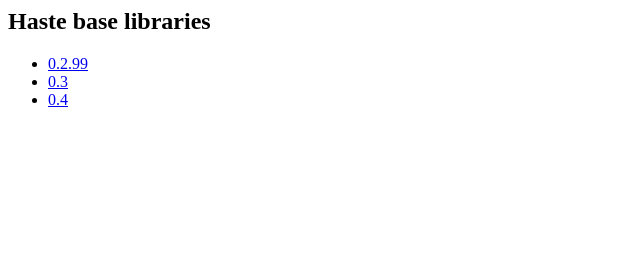
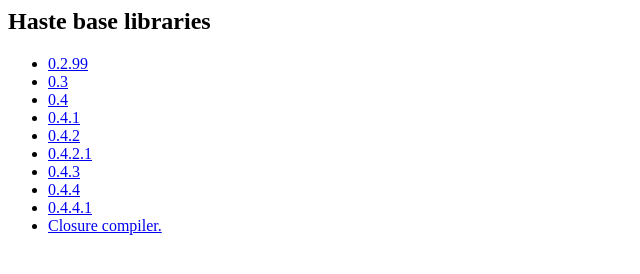
Before and after one commit to valderman/haste-libs, a plain HTML site: page index.html in a window 1280 px wide. Shown: the whole page, without its empty margins (0-640 px from the left). Drawn offline with Linux system fonts and the light colour scheme.

Commit message:
Update index.html.

```diff
--- a/index.html
+++ b/index.html
@@ -8,6 +8,13 @@
     <li><a href="haste-libs-0.2.99.tar.bz2">0.2.99</a></li>
     <li><a href="haste-libs-0.3.tar.bz2">0.3</a></li>
     <li><a href="haste-libs-0.4.tar.bz2">0.4</a></li>
+    <li><a href="haste-libs-0.4.1.tar.bz2">0.4.1</a></li>
+    <li><a href="haste-libs-0.4.2.tar.bz2">0.4.2</a></li>
+    <li><a href="haste-libs-0.4.2.1.tar.bz2">0.4.2.1</a></li>
+    <li><a href="haste-libs-0.4.3.tar.bz2">0.4.3</a></li>
+    <li><a href="haste-libs-0.4.4.tar.bz2">0.4.4</a></li>
+    <li><a href="haste-libs-0.4.4.1.tar.bz2">0.4.4.1</a></li>
+    <li><a href="compiler.jar">Closure compiler.</a></li>
 </ul>
 </body>
 </html>
```
